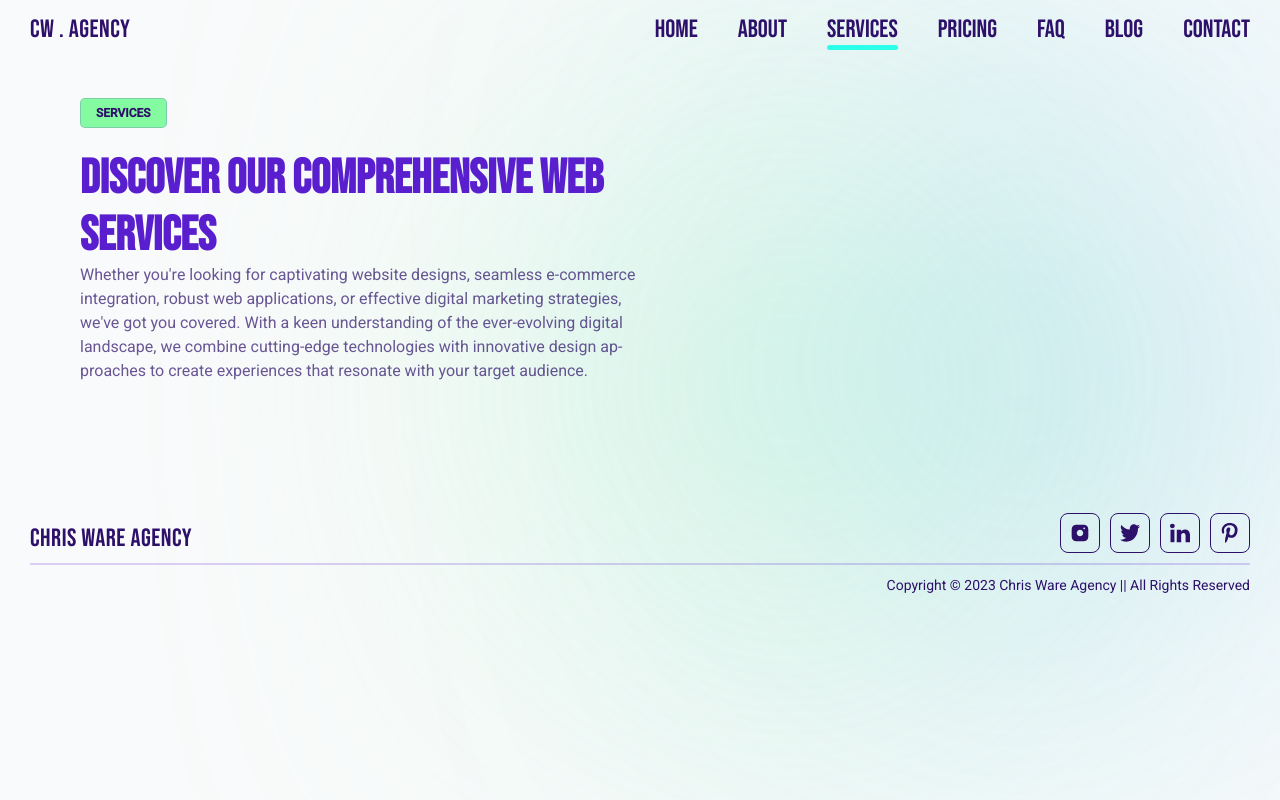
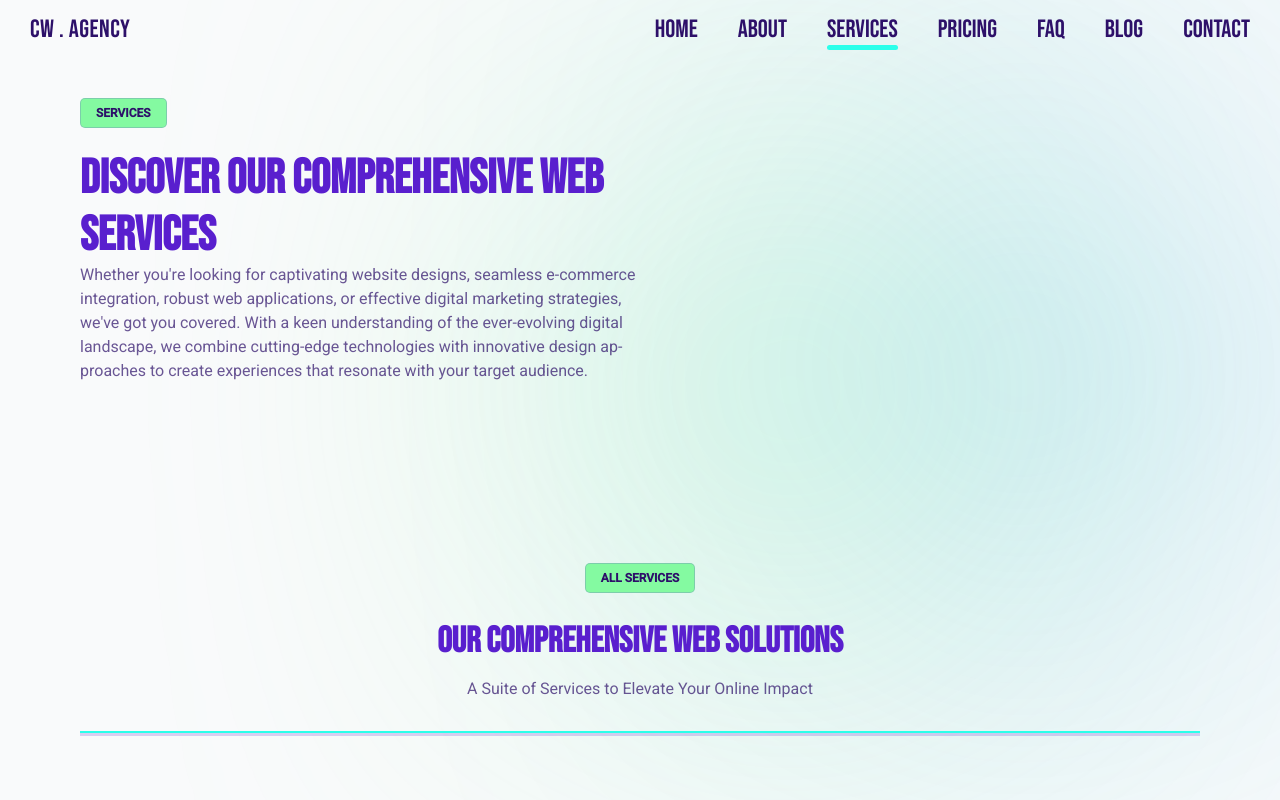
Before and after one commit to ChristianWare/chris-ware-agency, a Next.js app: page /services in a window 1280 px wide. Shown: the top 800 px of the page. Built offline with nearby package versions, Linux system fonts and the light colour scheme.

Commit message:
Services Page Start

```diff
--- /dev/null
+++ b/src/app/components/AllServices/AllServices.tsx
@@ -0,0 +1,18 @@
+import Section from "../Section/Section";
+import styles from "./AllServices.module.css";
+import { servicesSection } from "@/lib/data";
+
+const AllServices = () => {
+  return (
+    <Section
+      labelText='All Services'
+      headingText='Our Comprehensive Web Solutions'
+      copyText='A Suite of Services to Elevate Your Online Impact'
+    >
+      <div className={styles.bottom}>
+
+      </div>
+    </Section>
+  );
+};
+export default AllServices;
--- a/src/app/page.tsx
+++ b/src/app/page.tsx
@@ -1,4 +1,3 @@
-import styles from "./page.module.css";
 import Hero from "./components/Hero/Hero";
 import Services from "./components/Services/Services";
 import About from "./components/About/About";
--- a/src/app/services/page.tsx
+++ b/src/app/services/page.tsx
@@ -1,3 +1,4 @@
+import AllServices from "../components/AllServices/AllServices";
 import PageIntro from "../components/PageIntro/PageIntro";
 import styles from "./Services.module.css";
 
@@ -11,6 +12,7 @@ const ServicesPage = () => {
           copy='Whether you&#39;re looking for captivating website designs, seamless e-commerce integration, robust web applications, or effective digital marketing strategies, we&#39;ve got you covered. With a keen understanding of the ever-evolving digital landscape, we combine cutting-edge technologies with innovative design approaches to create experiences that resonate with your target audience.'
         />
       </div>
+      <AllServices />
     </section>
   );
 };
```
Also changed, not shown: src/app/components/ContactSection/ContactSection.tsx (+14 -6 lines), src/app/components/AllServices/AllServices.module.css (added).
